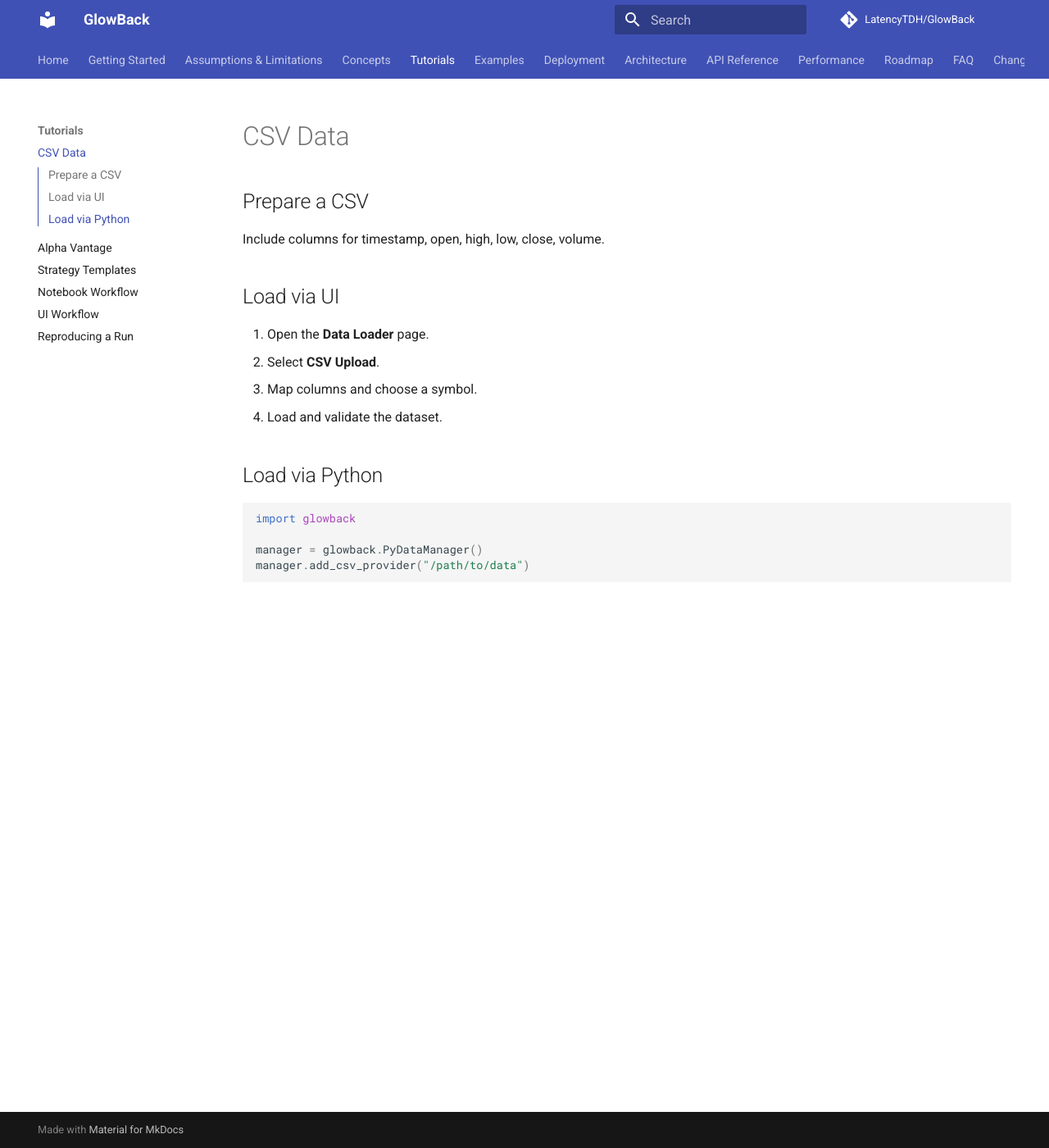
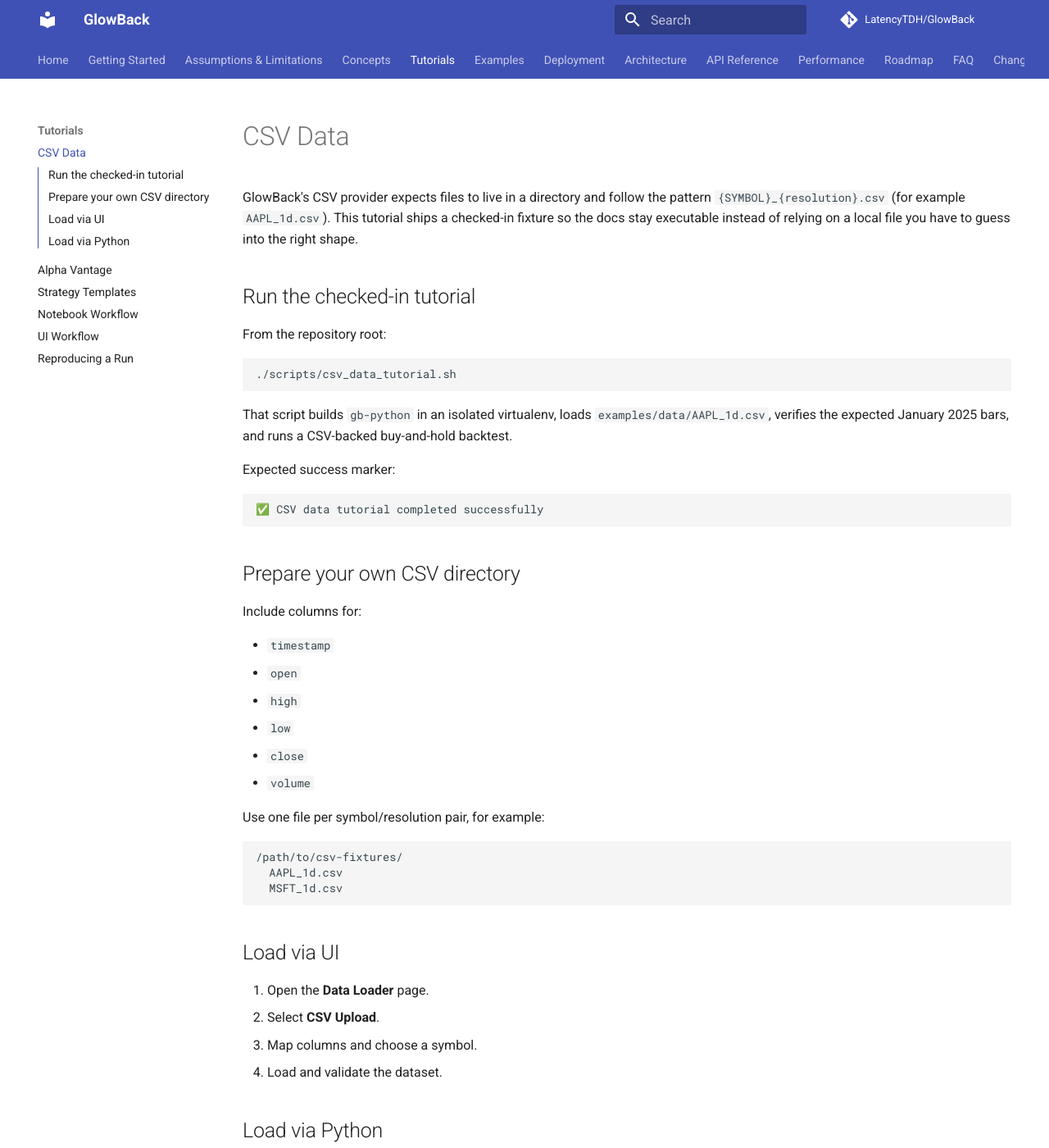
Before and after one commit to LatencyTDH/GlowBack, an MkDocs documentation site: the page built from docs/tutorials/csv-data.md, in a window 1280 px wide and 1400 px high. Shown: the whole window at 82% size. Built offline with MkDocs 1.6.1 and Material for MkDocs 9.7.7, drawn with Linux system fonts in a browser that asks for light colours; comment, search, counter and statistics services are not loaded; some of the changed text lies outside the part shown.

Commit message:
docs: add executable CSV tutorial smoke path
Fixes #113

````diff
--- a/docs/tutorials/csv-data.md
+++ b/docs/tutorials/csv-data.md
@@ -1,8 +1,46 @@
 # CSV Data
 
-## Prepare a CSV
+GlowBack's CSV provider expects files to live in a directory and follow the pattern
+`{SYMBOL}_{resolution}.csv` (for example `AAPL_1d.csv`). This tutorial ships a
+checked-in fixture so the docs stay executable instead of relying on a local file you
+have to guess into the right shape.
 
-Include columns for timestamp, open, high, low, close, volume.
+## Run the checked-in tutorial
+
+From the repository root:
+
+```bash
+./scripts/csv_data_tutorial.sh
+```
+
+That script builds `gb-python` in an isolated virtualenv, loads
+`examples/data/AAPL_1d.csv`, verifies the expected January 2025 bars, and runs a
+CSV-backed buy-and-hold backtest.
+
+Expected success marker:
+
+```text
+✅ CSV data tutorial completed successfully
+```
+
+## Prepare your own CSV directory
+
+Include columns for:
+
+- `timestamp`
+- `open`
+- `high`
+- `low`
+- `close`
+- `volume`
+
+Use one file per symbol/resolution pair, for example:
+
+```text
+/path/to/csv-fixtures/
+  AAPL_1d.csv
+  MSFT_1d.csv
+```
 
 ## Load via UI
 
@@ -14,8 +52,30 @@
 ## Load via Python
 
 ```python
+from pathlib import Path
+
 import glowback
 
-manager = glowback.PyDataManager()
-manager.add_csv_provider("/path/to/data")
+csv_dir = Path("examples/data")
+manager = glowback.DataManager()
+manager.add_csv_provider(str(csv_dir))
+
+symbol = glowback.Symbol("AAPL", "NASDAQ", "equity")
+bars = manager.load_data(
+    symbol,
+    "2025-01-02T00:00:00Z",
+    "2025-01-31T23:59:59Z",
+    "day",
+)
+
+engine = glowback.BacktestEngine(
+    symbols=["AAPL"],
+    start_date="2025-01-02T00:00:00Z",
+    end_date="2025-01-31T23:59:59Z",
+    data_source="csv",
+    csv_data_path=str(csv_dir),
+)
+result = engine.run_buy_and_hold()
 ```
+
+The full executable companion lives at `examples/csv_data_tutorial.py`.
````
Also changed, not shown: README.md (+12 -0 lines), docs/changelog.md (+1 -0 lines), docs/contributing.md (+1 -1 lines), docs/examples/index.md (+23 -1 lines), 5 other files.
